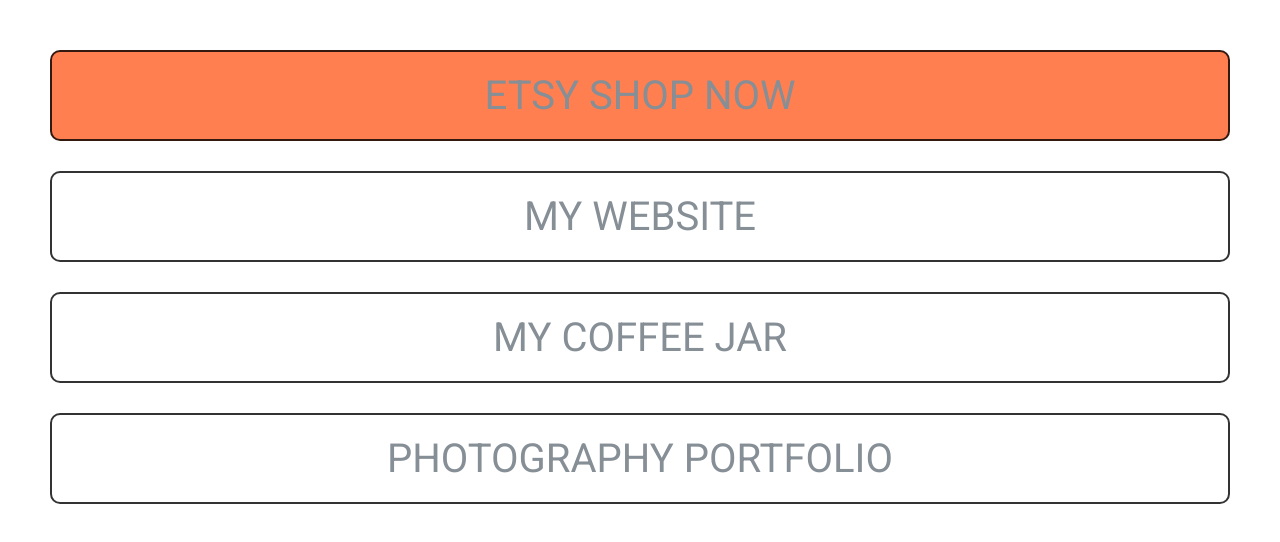
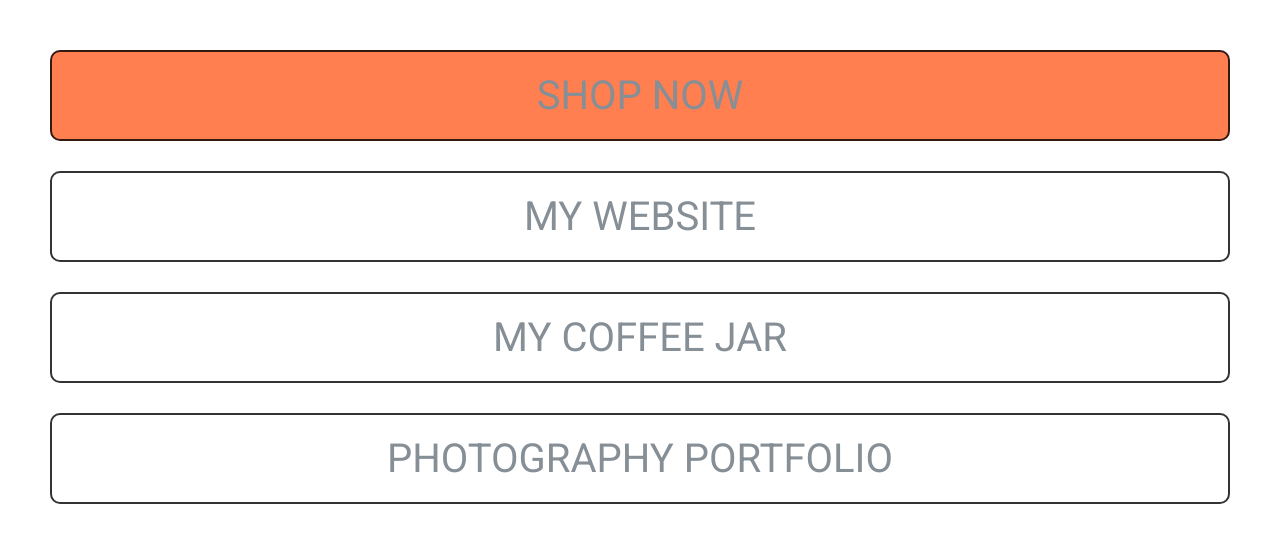
Before and after one commit to mahdikianirad/portfolio, a website: page linktree.html in a window 1280 px wide. Drawn offline with nearby package versions, Linux system fonts and the light colour scheme; files that its build step writes are made by us from their sources.

Commit message:
Update linktree.html

```diff
--- a/linktree.html
+++ b/linktree.html
@@ -41,7 +41,7 @@
   </head>
   <body>
     <div class="grid-container" id="body">
-      <div class="grid-item highlight" onclick="redirect('ETSY')" >ETSY SHOP NOW</div>
+      <div class="grid-item highlight" onclick="redirect('ETSY')" >SHOP NOW</div>
       <div class="grid-item" onclick="redirect('WEBSITE')">MY WEBSITE</div>
       <div class="grid-item" onclick="redirect('KOFI')">MY COFFEE JAR</div>
       <div class="grid-item" onclick="redirect('PHOTO')">PHOTOGRAPHY PORTFOLIO</div>
```
